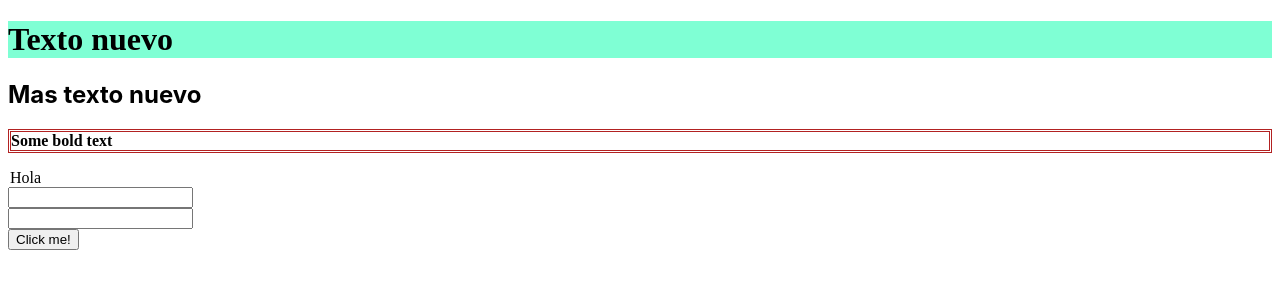
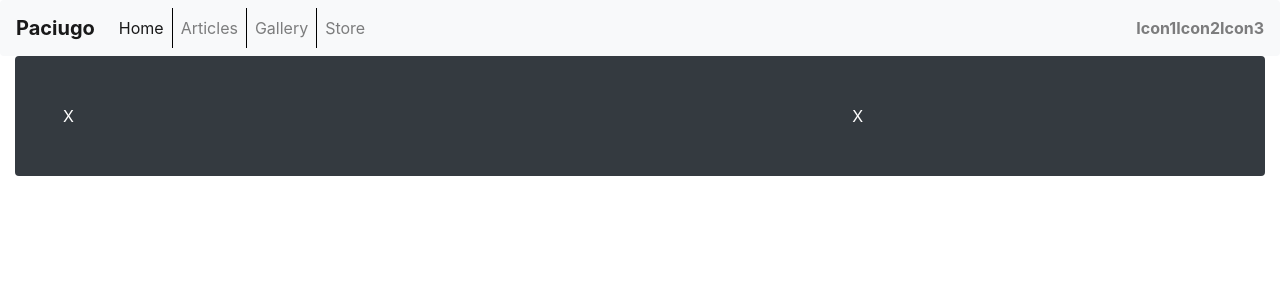
Before and after one commit to mas205/FrontEndSenpaiProjects, a website: page pruebaRender/views/index.html in a window 1280 px wide. Drawn offline with nearby package versions, Linux system fonts and the light colour scheme.

Commit message:
Add files via upload

```diff
--- a/pruebaRender/jquery/someshit.js
+++ b/pruebaRender/jquery/someshit.js
@@ -1,7 +1,11 @@
+$(document).ready(main);
+
 const main = () => {
     alert('prueba');
+    //$('#buttonID').click(someFunction);
 };
 
-$(document).ready(
-    main()
-);
+
+const someFunction = () => {
+    alert("Esto deberia funcionar");
+}
--- a/pruebaRender/views/index.html
+++ b/pruebaRender/views/index.html
@@ -2,19 +2,58 @@
 <html>
     <head>
         <title>Hola</title>
+        <meta name="viewport" content="width=device-width, initial-scale=1, shrink-to-fit=no">
+        <link rel="stylesheet" href="https://stackpath.bootstrapcdn.com/bootstrap/4.3.1/css/bootstrap.min.css" integrity="sha384-ggOyR0iXCbMQv3Xipma34MD+dH/1fQ784/j6cY/iJTQUOhcWr7x9JvoRxT2MZw1T" crossorigin="anonymous">
         <script src="https://ajax.googleapis.com/ajax/libs/jquery/3.3.1/jquery.min.js"></script>
         <script type="text/javascript" src="/jquery/someshit.js"></script>
+        <style>
+            #hehe{
+                background-color: beige;
+                margin-bottom: 1em;
+                margin-right: 1em;
+                margin-left: 1em;
+                margin-top: 1em;
+                padding-right: 1em;
+                border: 1px 1px 1px 1px solid #000;
+            }
+        </style>
         <!--<base href="..\jquerystf\">-->
     </head>
     <body>
-        <h1 style="background-color: aquamarine">Texto nuevo</h1>
-        <h2 style="font-family: -apple-system, BlinkMacSystemFont, 'Segoe UI', Roboto, Oxygen, Ubuntu, Cantarell, 'Open Sans', 'Helvetica Neue', sans-serif">Mas texto nuevo</h2>
-        <p style="border: 3px double firebrick;"><b>Some bold text</b></p>
-        <form action="" class="form">
-            <legend>Hola</legend>
-            <input type="email" required><br>
-            <input type="password" required><br>
-            <button type="button" id="buttonID">Click me!</button>
-        </form>
+        <nav class="navbar navbar-expand-lg navbar-light bg-light justify-content-between rounded">
+            <a class="navbar-brand" href="#"><b>Paciugo</b></a>
+            <div class="collapse navbar-collapse" id="navbarSupportedContent">
+                    <ul class="navbar-nav mr-auto">
+                      <li class="nav-item active" style="border-right: 1px solid #000">
+                            <a class="nav-link" href="#">Home</a>
+                      </li>
+                      <li class="nav-item" style="border-right: 1px solid #000">
+                            <a class="nav-link" href="#">Articles</a>
+                      </li>
+                      <li class="nav-item" style="border-right: 1px solid #000">
+                            <a class="nav-link" href="#">Gallery</a>
+                      </li>
+                      <li class="nav-item">
+                            <a class="nav-link" href="#">Store</a>
+                      </li>
+                    </ul>
+            </div>
+            <a class="navbar-text" href="#"><b>Icon1</b></a>
+            <a class="navbar-text" href="#"><b>Icon2</b></a>
+            <a class="navbar-text" href="#"><b>Icon3</b></a>
+        </nav>
+        <main role="main">
+            <div class="container-fluid">
+                <div class="jumbotron p-3 p-md-5 text-white rounded bg-dark">
+                    <div class="row">
+                        <div class="col-md-8">X</div>
+                        <div class="col-md-4">X</div>
+                    </div>
+                </div>
+            </div>
+        </main>
+        <script src="https://code.jquery.com/jquery-3.3.1.slim.min.js" integrity="sha384-q8i/X+965DzO0rT7abK41JStQIAqVgRVzpbzo5smXKp4YfRvH+8abtTE1Pi6jizo" crossorigin="anonymous"></script>
+        <script src="https://cdnjs.cloudflare.com/ajax/libs/popper.js/1.14.7/umd/popper.min.js" integrity="sha384-UO2eT0CpHqdSJQ6hJty5KVphtPhzWj9WO1clHTMGa3JDZwrnQq4sF86dIHNDz0W1" crossorigin="anonymous"></script>
+        <script src="https://stackpath.bootstrapcdn.com/bootstrap/4.3.1/js/bootstrap.min.js" integrity="sha384-JjSmVgyd0p3pXB1rRibZUAYoIIy6OrQ6VrjIEaFf/nJGzIxFDsf4x0xIM+B07jRM" crossorigin="anonymous"></script>
     </body>
 </html>
```
